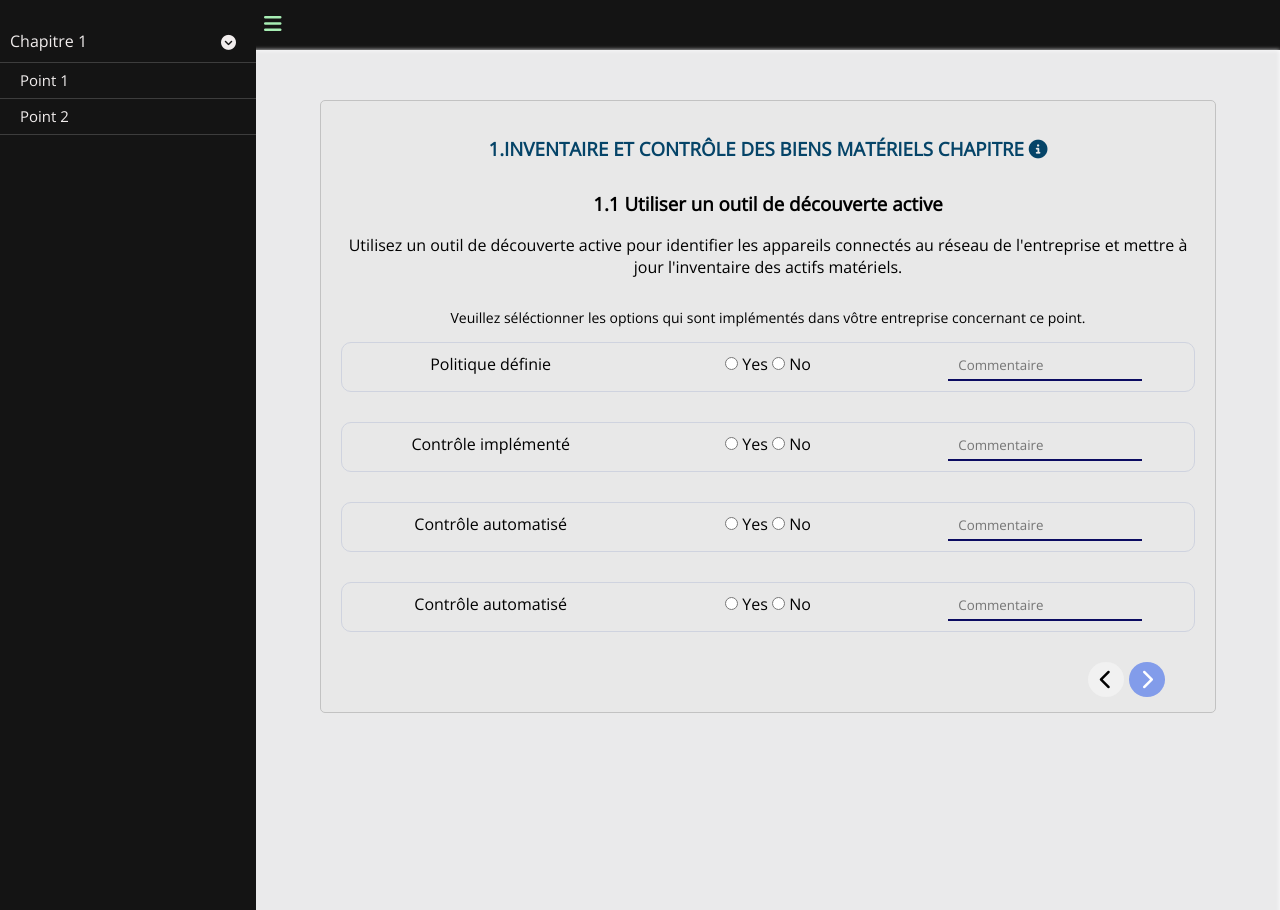
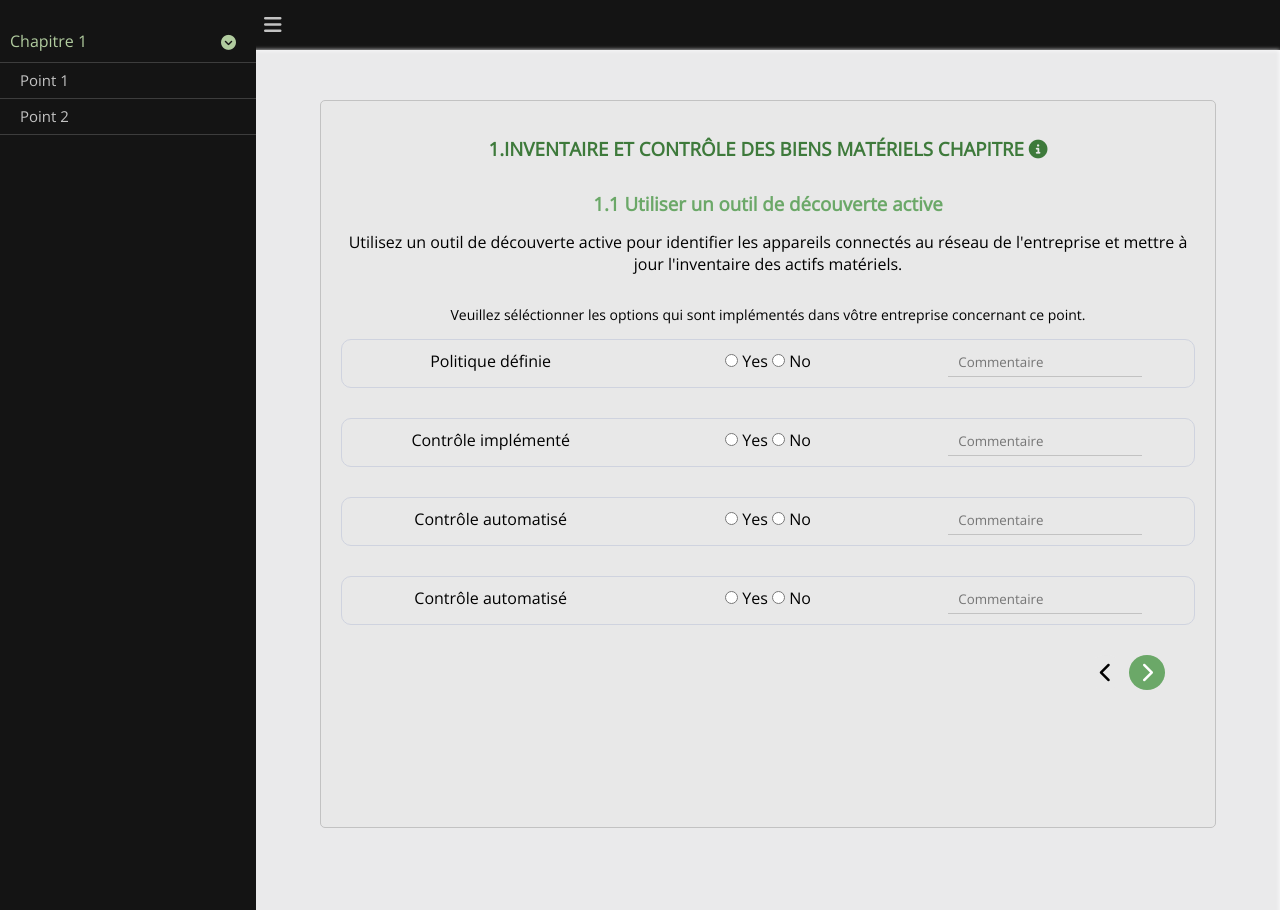
Before and after one commit to ZekriSara/pfe, a Django app: page /home/quizz/ in a window 1280 px wide. Run offline with Django 4.2, Linux system fonts and the light colour scheme; some libraries are stand-ins or nearby versions.

Commit message:
ANOTHER CSS CHANGES

```diff
--- a/Projet/User/static/css/style.css
+++ b/Projet/User/static/css/style.css
@@ -26,12 +26,13 @@ body{
     padding: 20px 0;
     z-index:1;
     overflow-y: scroll;
-    scrollbar-color: #8e7ce6 #0d1829;
+    scrollbar-color: #9aa898 #d5d2d3;
+    transition: all 0.3s ease;
 }
 
 /* STYLE DU SCROLLBAR */
 ::-webkit-scrollbar {
-    width: 12px;
+    width: 8px;
 }
 
 /* Track */
@@ -58,7 +59,7 @@ body{
     display: block;
     padding: 10px 10px;
     border-bottom: 1px solid rgb(61,61,61);
-    color: rgb(241, 237, 237);
+    color: #b1cc9f;
     font-size: 16px;
     position: relative;
 }
@@ -68,6 +69,7 @@ body{
    line-height: 15px;
    font-size: 15px;
    padding-left: 20px;
+   color: #c3c3c3;
 
 
 }
@@ -120,21 +122,21 @@ display: block;
     display: flex;
     align-items: center;
     padding: 0 0px;
-    border-bottom:3px solid rgb(20,20,20);
+    border-bottom:1px solid rgb(20,20,20);
     position: relative;
 
 }
 
 .wrapper .section .top_navbar .hamburger a{
     font-size: 20px;
-    color: #a7edb4;  /* COULEUR VERT */
+    color: #c3c3c3;
     margin-left: 8px;
 
 
 }
 
 .wrapper .section .top_navbar .hamburger a:hover{
-    color: #a2ecff;
+    color:  #b1cc9f;  /* COULEUR VERT */
 }
 
 
@@ -188,15 +193,17 @@ body.active .wrapper .content .card{
 
 .wrapper .content .card{
      width: 70%;
-
+     height: 80%;
      position: fixed;
      box-shadow: 0px 0px 0px rgb(5, 68, 104) ;
      border-radius: 5px;
      margin-left : 25%;
      margin-top: 50px;
      border: 1px solid rgb(194,194,194);
-
+     transition: all 0.3s ease;
      background-color: rgb(232,232,232);
+     overflow-y: scroll;
+     scrollbar-color: #9aa898 #d5d2d3;
     }
 
 .wrapper .content .card .card-body{
@@ -217,7 +224,13 @@ body.active .wrapper .content .card{
   margin-top: 20px;
 }
 .card-title a{
-  color: rgb(5, 68, 104);
+  color: #3e7a3b;
+}
+
+.point {
+  color: #6ba868;
+  text-align:center;
+  margin-bottom: 15px;
 }
 
 .card-descri {
@@ -270,6 +283,7 @@ grid-row: 1;
  margin-top: 20px;
  text-align: right;
  margin-right: 30px;
+ position: relative;
 
 }
 
@@ -288,12 +302,12 @@ grid-row: 1;
 }
 
 .previous {
-  background-color: #f1f1f1;
+  background-color: #e8e8e8;
   color: black;
 }
 
 .next {
-  background-color: #829CEA;
+  background-color: #6ba868;
   color: white;
 }
 
@@ -315,7 +329,7 @@ display: inline-block;
 .custom-search-input {
 
   border: none;
-  border-bottom: 2px solid #0B0B61;
+  border-bottom: 1px solid rgb(194,194,194);
   background: transparent;
   outline: none;
   padding-bottom: 5px;
--- a/Projet/User/templates/quizz.html
+++ b/Projet/User/templates/quizz.html
@@ -70,9 +70,10 @@
                          <a href="#"> <abbr title="{{ liste.1 }}Gérer activement (inventorier, suivre et corriger) tous les dispositifs matériels sur le réseau afin que seuls les dispositifs autorisés y aient accès, et que les dispositifs non autorisés et non gérés soient trouvés et empêchés d’y accéder."> <i class="fa-solid fa-circle-info"></abbr></i> </a>
                     </h3>
                 </div>
-
+                <div class="point">
+                    <h3> 1.1 Utiliser un outil de découverte active</h3>
+                </div>
                 <div class="card-descri">
-                     <h3 id="point"> 1.1 Utiliser un outil de découverte active</h3> <br>
                     <p> Utilisez un outil de découverte active pour identifier les appareils connectés au réseau de l'entreprise et mettre à jour l'inventaire des actifs matériels.</p>
                 </div>
                 <div class="card-quizz">
```
Also changed, not shown: other parts of Projet/User/static/css/style.css (+15 -12 lines).
